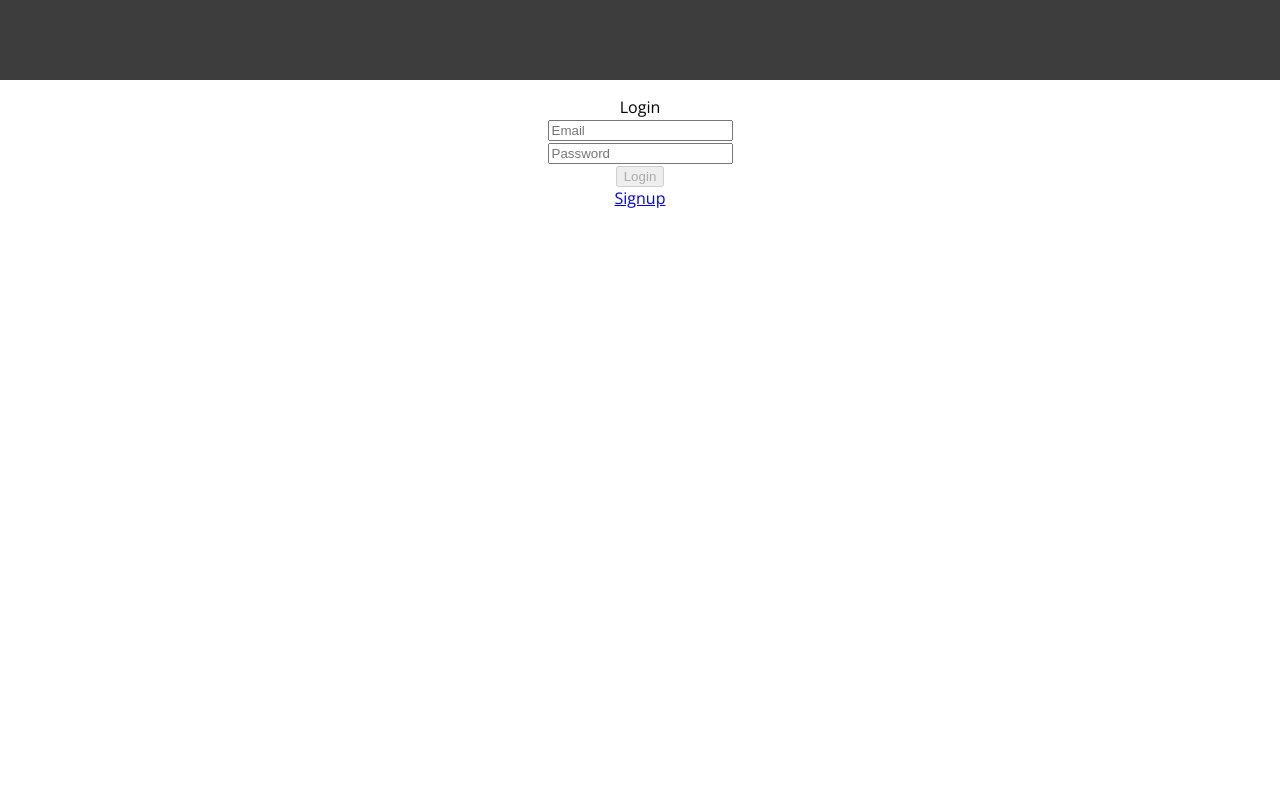
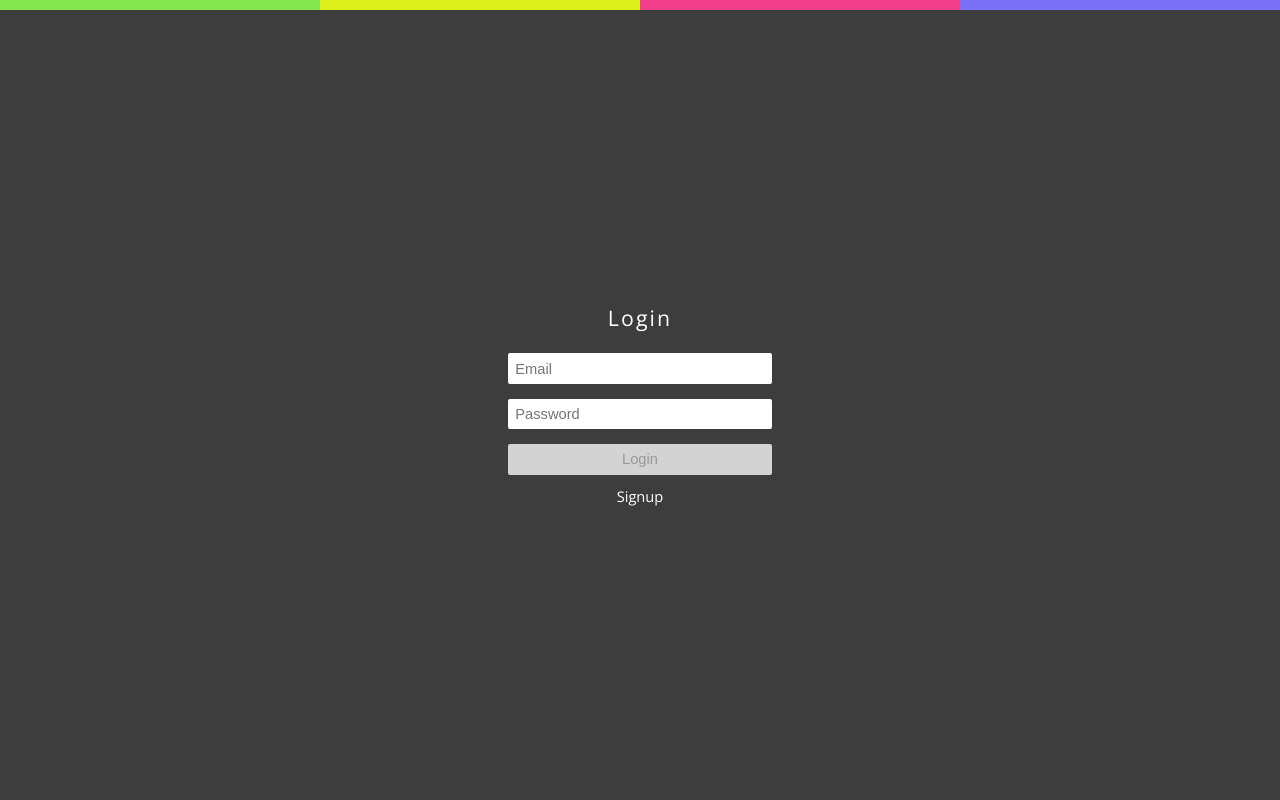
Before and after one commit to ygonzalo/WE_2_Projekt, a PHP site: page / in a window 1280 px wide. Run offline with PHP 8.4, Linux system fonts and the light colour scheme.

Commit message:
frontend updates login & index
t

```diff
--- a/css/main.css
+++ b/css/main.css
@@ -1,7 +1,55 @@
 body {
     margin: 0;
     font-family: "Open Sans", "sans-serif";
-    font-size: 12pt;
+    font-size: 11pt;
+}
+
+a {
+	text-decoration:none;
+}
+a:hover
+{
+	text-decoration:underline;
+}
+
+/* Default Layout for boxes, like Signup and Login*/
+.box{
+    text-align: center;
+}
+
+.box h1 {
+	font-size:16pt;
+	text-align:center;
+	color:white;
+	letter-spacing:0.1em;
+	font-weight:normal;
+}
+
+.box input, button {
+	margin:0.5em;
+	padding:0.5em;
+	width:18em;
+	border:none;
+	background-color:white;
+	-moz-box-sizing: border-box;
+	box-sizing:border-box;
+	border-radius:2px;
+	font-size:11pt;
+}
+
+.box input:disabled, button:disabled{
+	background-color:rgb(211,211,211);
+}
+
+.box a {
+	color:white;
+	font-size:11pt;
+	line-height:2em;
+}
+
+#ng-view
+{
+
 }
 
 .header {
@@ -10,8 +58,51 @@ body {
     background-color: rgb(61,61,61);
 }
 
-/* Login and sign up pages */
-.login, .signup {
-    text-align: center;
-    padding: 1em;
+.default_container
+{
+	max-width:1280px;
+
 }
+
+.animated_background
+{
+	width:100%;
+	height:100%;
+	position:fixed;
+	margin:0;
+	padding:0;
+	top:0;
+	left:0;
+	overflow:auto;
+	background-color:rgb(61,61,61);
+	display:flex;
+	display:-webkit-flex;
+	align-items: center;
+	justify-content: center;
+}
+
+#t1{
+	background-color:rgb(132,231,77);
+}
+#t2{
+	background-color:rgb(222,241,27);
+}
+#t3{
+	background-color:rgb(242,61,137);
+}
+#t4{
+	background-color:rgb(122,111,247);
+}
+
+.coloredline {
+	width:100%;
+	height:0.7em;
+	table-layout:fixed;
+	position:relative;
+	left:0;
+	top:0;
+	z-index:100;
+    border-spacing:0px;
+    border-collapse:collapse;
+	border:none;
+}
--- a/index.php
+++ b/index.php
@@ -11,7 +11,14 @@
 
   <body>
     <div class="header">
-
+		<table class="coloredline" >
+			<tr>
+				<td id="t1"></td>
+				<td id="t2"></td>
+				<td id="t3"></td>
+				<td id="t4"></td>
+			</tr>
+		</table>
     </div>
     <div data-ng-view="" id="ng-view"></div>
   </body>
--- a/partials/login.html
+++ b/partials/login.html
@@ -1,5 +1,6 @@
-<div class="login">
-    Login
+<div class="animated_background">
+	<div class="box" id="box_login">
+		<h1>Login</h1>
 		<form name="loginForm" role="form">
 		  <input type="email" placeholder="Email" name="email" ng-model="login.email" required focus/>
 			<br>
@@ -10,3 +11,4 @@
 			<a href="#/signup">Signup</a>
 		</form>
 	</div>
+</div>
```
Also changed, not shown: partials/home.html (+7 -0 lines). Lines whose indentation alone changed are shown as unchanged.
